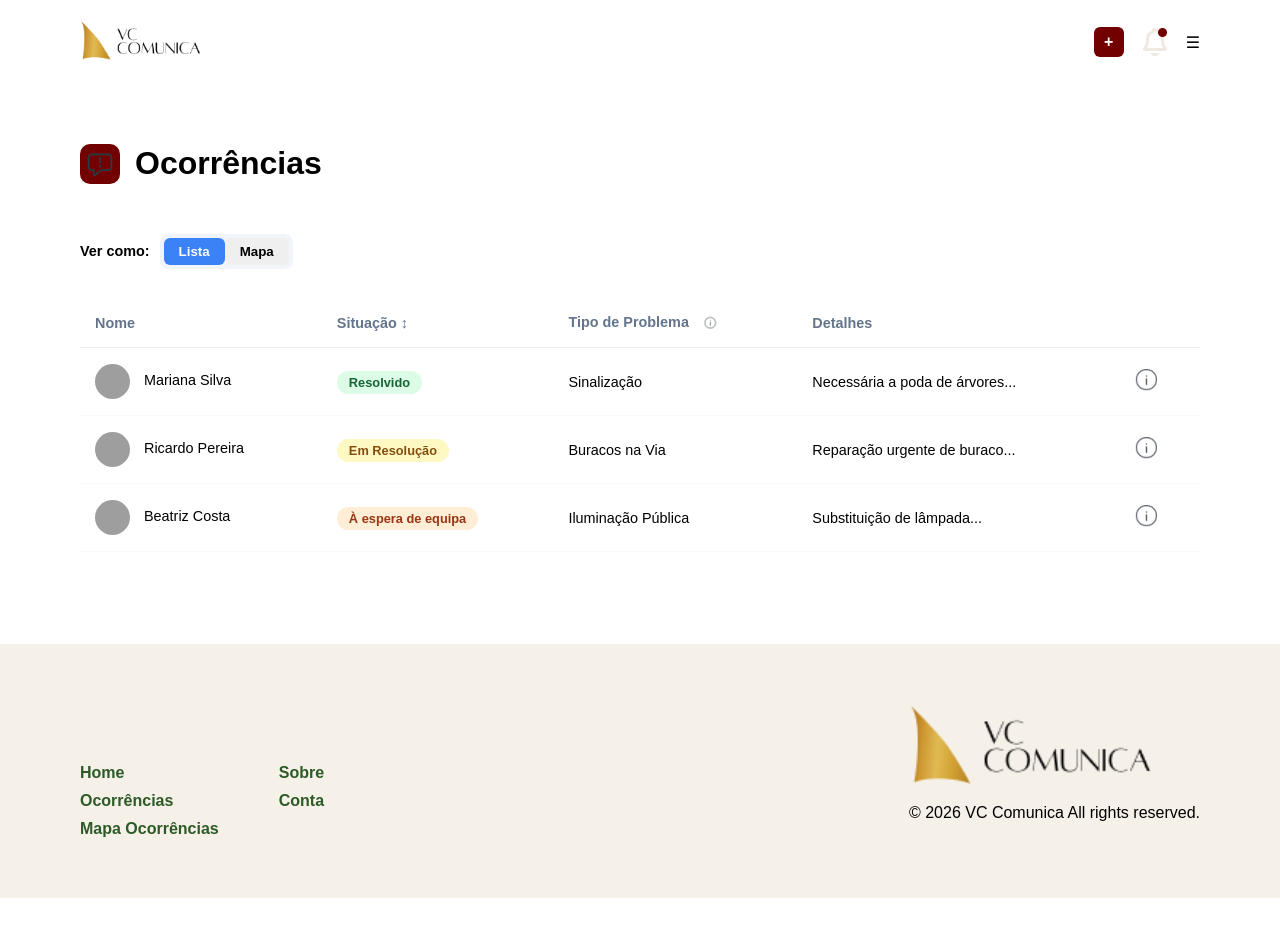
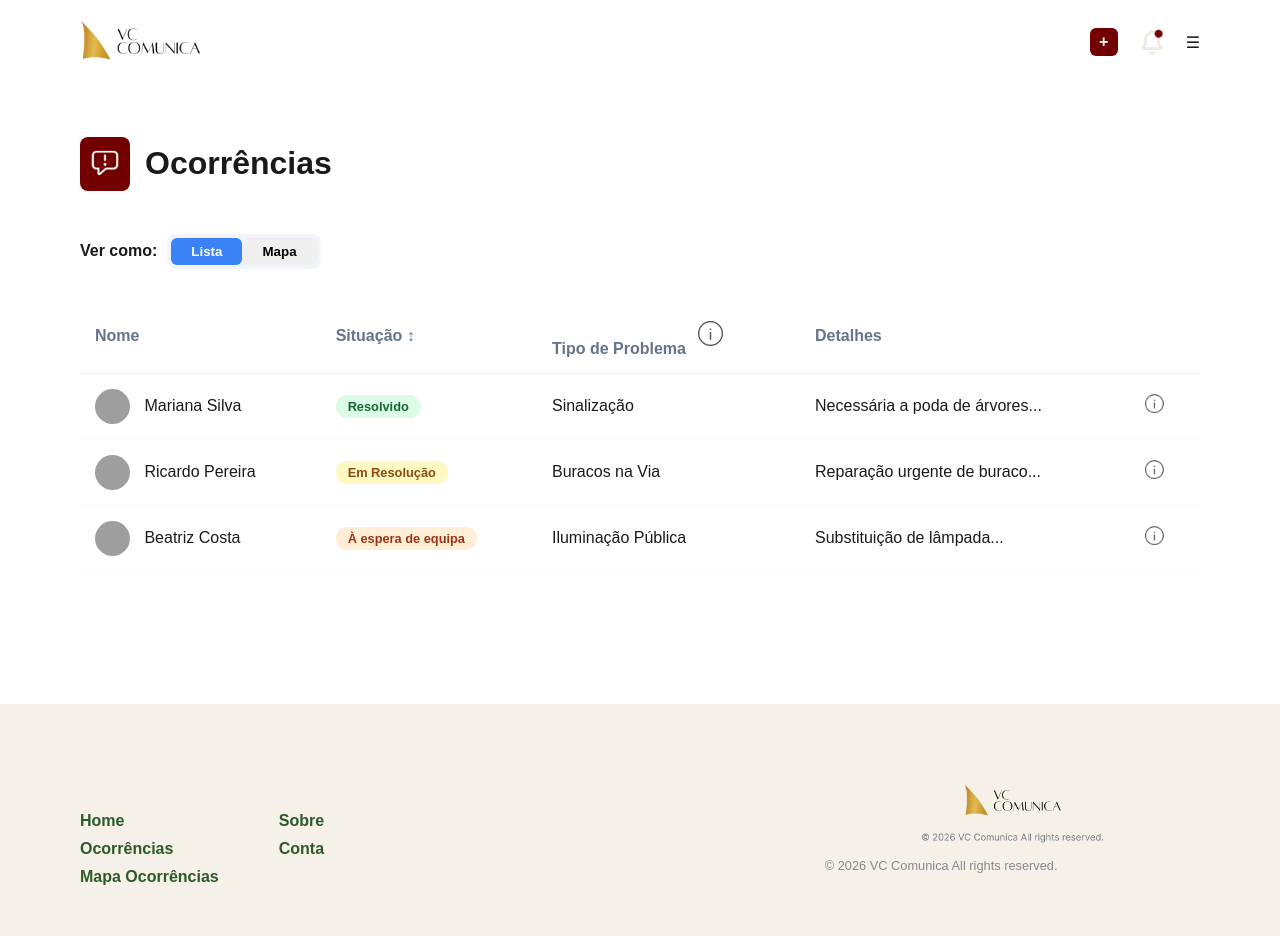
Before and after one commit to Mcaldas11/projeto-2, a Vue app in the folder Front-End/front-end/: page /ocorrencias in a window 1280 px wide. Shown: the top 936 px of the page. Before the commit the page ends 898 px from the top, so only its background shows below. Built offline with nearby package versions, Linux system fonts and the light colour scheme; grey boxes are pictures that could not be loaded.

Commit message:
feat: improve navigation and notification interactions in OcorrenciasView

```diff
--- a/Front-End/front-end/src/views/OcorrenciasView.vue
+++ b/Front-End/front-end/src/views/OcorrenciasView.vue
@@ -4,29 +4,36 @@
       <div class="logo-area">
         <img src="@/assets/logoP.png" alt="VC Comunica Logo" class="logo-img" />
       </div>
-      <div class="nav-icons">
+      <div class="nav-icons" ref="navIcons">
         <router-link to="/new-ocorrencia" class="icon add">+</router-link>
         <img
           :src="notifications.length === 0 ? notifOff : notifOn"
+          alt="notifications"
           class="icon notification"
-          @click="toggleNotif($event)"
+          @click="toggleNotif"
           ref="notifIcon"
         />
-        <span class="icon" @click="toggleMenu($event)" ref="menuIcon">☰</span>
+        <span class="icon" ref="menuIcon" @click="toggleMenu">☰</span>
 
         <div v-if="showMenu" class="hamburger-menu" ref="menuPanel">
           <div class="menu-list">
-            <router-link to="/" class="menu-item"
-              >Home <img src="@/assets/home.png" class="menu-icon"
-            /></router-link>
-            <router-link to="/ocorrencias" class="menu-item"
-              >Ocorrências <img src="@/assets/ocorrencias.png" class="menu-icon"
-            /></router-link>
-            <router-link to="/conta" class="menu-item"
-              >Conta <img src="@/assets/conta.png" class="menu-icon"
-            /></router-link>
+            <router-link to="/" class="menu-item" @click="showMenu = false">
+              <span class="menu-label">Home</span>
+              <img src="@/assets/home.png" alt="home" class="menu-icon" />
+            </router-link>
+
+            <router-link to="/ocorrencias" class="menu-item" @click="showMenu = false">
+              <span class="menu-label">Ocorrências</span>
+              <img src="@/assets/ocorrencias.png" alt="ocorrencias" class="menu-icon" />
+            </router-link>
+
+            <router-link to="/conta" class="menu-item" @click="showMenu = false">
+              <span class="menu-label">Conta</span>
+              <img src="@/assets/conta.png" alt="conta" class="menu-icon" />
+            </router-link>
           </div>
         </div>
+
         <div v-if="showNotif" class="notifications" ref="notifPanel">
           <h4>Notificações</h4>
           <div class="notif-list">
@@ -47,7 +54,9 @@
 
     <main class="main-content">
       <div class="title-header">
-        <img src="@/assets/ocorrencias.png" alt="Ocorrências" class="icon-title-img" />
+        <div class="icon-main-bg">
+          <img src="@/assets/ocorrencias.png" alt="Ocorrências" class="icon-main-img" />
+        </div>
         <h1>Ocorrências</h1>
       </div>
 
@@ -75,7 +84,9 @@
             <tr>
               <th>Nome</th>
               <th>Situação ↕</th>
-              <th>Tipo de Problema <img src="@/assets/detalhes.png" alt="Detalhes" class="th-icon" /></th>
+              <th>
+                Tipo de Problema <img src="@/assets/detalhes.png" alt="Detalhes" class="th-icon" />
+              </th>
               <th>Detalhes</th>
               <th></th>
             </tr>
@@ -104,8 +115,7 @@
       <section v-else class="map-view">
         <div class="map-container">
           <div class="map-placeholder">
-<!--             <img src="@/assets/mapa_fundo.png" alt="Mapa" />
- -->            <div class="marker red" style="top: 40%; left: 45%">3</div>
+            <div class="marker red" style="top: 40%; left: 45%">3</div>
             <div class="marker red-large" style="top: 55%; left: 25%">6</div>
             <div class="marker green" style="top: 75%; left: 75%">1</div>
           </div>
@@ -125,8 +135,8 @@
             </p>
             <div class="reported-by">
               <strong>Reportado por:</strong>
-              <div class="reporter">
-                <img src="@/assets/avatar.png" class="avatar-small" />
+              <div class="user-chip">
+                <img src="@/assets/avatar.png" class="avatar-xs" />
                 <span>Miguel Silva</span>
               </div>
             </div>
@@ -138,17 +148,17 @@
     <footer class="main-footer">
       <div class="footer-links">
         <div class="col">
-          <a href="#">Home</a>
-          <a href="#">Ocorrências</a>
-          <a href="#">Mapa Ocorrências</a>
+          <router-link to="/">Home</router-link>
+          <router-link to="/ocorrencias">Ocorrências</router-link>
+          <router-link to="/mapa">Mapa Ocorrências</router-link>
         </div>
         <div class="col">
-          <a href="#">Sobre</a>
-          <a href="#">Conta</a>
+          <router-link to="/sobre">Sobre</router-link>
+          <router-link to="/conta">Conta</router-link>
         </div>
       </div>
       <div class="footer-brand">
-        <img src="@/assets/logoP.png" alt="Logo" class="logo-img-small" />
+        <img src="@/assets/logo_footer.png" alt="Logo" class="logo-img-small" />
         <p class="copyright">© 2026 VC Comunica All rights reserved.</p>
       </div>
     </footer>
@@ -160,23 +170,36 @@ import { ref, onMounted, onBeforeUnmount } from 'vue'
 import notifOn from '@/assets/notificationson.png'
 import notifOff from '@/assets/notificationsoff.png'
 
-const viewMode = ref('lista') // 'lista' ou 'mapa'
+const viewMode = ref('lista')
 const showNotif = ref(false)
 const showMenu = ref(false)
-const notifications = ref([{ id: 1, title: 'Estado', body: 'Resolvido' }])
+const notifications = ref([
+  {
+    id: 1,
+    title: 'Estado da ocorrência',
+    body: 'O estado foi alterado para <strong>Resolvido</strong>',
+  },
+])
 
-// refs for panels/icons
 const notifPanel = ref(null)
 const notifIcon = ref(null)
 const menuPanel = ref(null)
 const menuIcon = ref(null)
 
-const toggleNotif = (e) => { showNotif.value = !showNotif.value; e?.stopPropagation() }
-const toggleMenu = (e) => { showMenu.value = !showMenu.value; e?.stopPropagation() }
+const toggleNotif = (e) => {
+  e.stopPropagation()
+  showNotif.value = !showNotif.value
+  showMenu.value = false
+}
+
+const toggleMenu = (e) => {
+  e.stopPropagation()
+  showMenu.value = !showMenu.value
+  showNotif.value = false
+}
 
 const removeNotif = (i) => notifications.value.splice(i, 1)
 
-// Dados de exemplo para a lista
 const ocorrencias = ref([
   {
     id: 1,
@@ -185,7 +208,7 @@ const ocorrencias = ref([
     statusClass: 'resolvido',
     tipo: 'Sinalização',
     detalhes: 'Necessária a poda de árvores...',
-    userImg: '/path/to/img1.png',
+    userImg: '/img/avatar1.png',
   },
   {
     id: 2,
@@ -194,7 +217,7 @@ const ocorrencias = ref([
     statusClass: 'em-resolucao',
     tipo: 'Buracos na Via',
     detalhes: 'Reparação urgente de buraco...',
-    userImg: '/path/to/img2.png',
+    userImg: '/img/avatar2.png',
   },
   {
     id: 3,
@@ -203,25 +226,26 @@ const ocorrencias = ref([
     statusClass: 'espera',
     tipo: 'Iluminação Pública',
     detalhes: 'Substituição de lâmpada...',
-    userImg: '/path/to/img3.png',
+    userImg: '/img/avatar3.png',
   },
 ])
 
 function handleDocClick(e) {
-  const nPanel = notifPanel.value
-  const nIcon = notifIcon.value
-  if (showNotif.value) {
-    if (nPanel && !nPanel.contains(e.target) && nIcon && !nIcon.contains(e.target)) {
-      showNotif.value = false
-    }
+  if (
+    showNotif.value &&
+    notifPanel.value &&
+    !notifPanel.value.contains(e.target) &&
+    !notifIcon.value.contains(e.target)
+  ) {
+    showNotif.value = false
   }
-
-  const mPanel = menuPanel.value
-  const mIcon = menuIcon.value
-  if (showMenu.value) {
-    if (mPanel && !mPanel.contains(e.target) && mIcon && !mIcon.contains(e.target)) {
-      showMenu.value = false
-    }
+  if (
+    showMenu.value &&
+    menuPanel.value &&
+    !menuPanel.value.contains(e.target) &&
+    !menuIcon.value.contains(e.target)
+  ) {
+    showMenu.value = false
   }
 }
 
@@ -230,39 +254,98 @@ onBeforeUnmount(() => document.removeEventListener('click', handleDocClick))
 </script>
 
 <style scoped>
-/* ESTRUTURA E NAVBAR */
 .page-container {
-  font-family: sans-serif;
+  font-family: Arial, sans-serif;
+  color: #1a1a1a;
 }
+
+/* NAVBAR (Styles da Home) */
 .navbar {
   display: flex;
   justify-content: space-between;
   padding: 20px 80px;
   align-items: center;
+  background: white;
 }
 .logo-img {
   height: 40px;
 }
 .nav-icons {
   display: flex;
-  gap: 15px;
+  gap: 20px;
   align-items: center;
   position: relative;
+  cursor: pointer;
 }
 .icon.add {
   background: #730000;
   color: white;
-  width: 30px;
-  height: 30px;
+  width: 28px;
+  height: 28px;
   display: flex;
   align-items: center;
   justify-content: center;
   border-radius: 6px;
   text-decoration: none;
-  font-weight: bold;
+  font-weight: 700;
+}
+.icon.notification {
+  width: 28px;
+  height: 28px;
+  object-fit: contain;
 }
 
-/* TITULO E TOGGLE */
+/* MENU & NOTIFICAÇÕES */
+.hamburger-menu,
+.notifications {
+  position: absolute;
+  top: 44px;
+  right: 0;
+  background: #fff;
+  border-radius: 12px;
+  padding: 12px;
+  box-shadow: 0 12px 30px rgba(0, 0, 0, 0.15);
+  z-index: 70;
+}
+.hamburger-menu {
+  width: 200px;
+}
+.menu-list {
+  display: flex;
+  flex-direction: column;
+  gap: 10px;
+  align-items: flex-end;
+}
+.menu-item {
+  display: flex;
+  align-items: center;
+  justify-content: flex-end;
+  gap: 8px;
+  text-decoration: none;
+  color: #0b2b2b;
+  font-weight: 700;
+  padding: 8px;
+  width: 100%;
+}
+.menu-label {
+  font-size: 13px;
+}
+.menu-icon {
+  width: 14px;
+  height: 14px;
+}
+.notif-item {
+  background: #dff3ec;
+  padding: 12px;
+  border-radius: 8px;
+  cursor: pointer;
+  margin-bottom: 8px;
+}
+.notif-title {
+  font-weight: 700;
+}
+
+/* CONTEÚDO ESPECÍFICO */
 .main-content {
   padding: 40px 80px;
   min-height: 70vh;
@@ -273,21 +356,19 @@ onBeforeUnmount(() => document.removeEventListener('click', handleDocClick))
   gap: 15px;
   margin-bottom: 30px;
 }
-.icon-title-bg {
+.icon-main-bg {
   background: #730000;
-  color: white;
   padding: 10px;
   border-radius: 8px;
 }
-
-.icon-title-img {
-  width: 40px;
-  height: 40px;
-  object-fit: contain;
-  background: #730000;
-  padding: 6px;
-  border-radius: 10px;
-  display: inline-block;
+.icon-main-img {
+  width: 30px;
+  height: 30px;
+  filter: brightness(0) invert(1);
+}
+.title-header h1 {
+  font-size: 32px;
+  font-weight: 800;
 }
 
 .view-toggle {
@@ -295,7 +376,6 @@ onBeforeUnmount(() => document.removeEventListener('click', handleDocClick))
   align-items: center;
   gap: 10px;
   margin-bottom: 30px;
-  font-size: 0.9rem;
   font-weight: bold;
 }
 .toggle-buttons {
@@ -306,7 +386,7 @@ onBeforeUnmount(() => document.removeEventListener('click', handleDocClick))
 }
 .toggle-btn {
   border: none;
-  padding: 6px 15px;
+  padding: 6px 20px;
   border-radius: 6px;
   cursor: pointer;
   font-weight: bold;
@@ -317,11 +397,10 @@ onBeforeUnmount(() => document.removeEventListener('click', handleDocClick))
   color: white;
 }
 
-/* VISTA DE LISTA (TABELA) */
+/* TABELA */
 .occ-table {
   width: 100%;
   border-collapse: collapse;
-  font-size: 0.9rem;
 }
 .occ-table th {
   text-align: left;
@@ -340,48 +419,13 @@ onBeforeUnmount(() => document.removeEventListener('click', handleDocClick))
   margin-right: 10px;
   vertical-align: middle;
 }
-
 .info-btn {
-  width: 34px;
-  height: 34px;
-  object-fit: contain;
+  width: 30px;
+  height: 30px;
   cursor: pointer;
-  border-radius: 6px;
 }
 
-.th-icon {
-  width: 18px;
-  height: 18px;
-  object-fit: contain;
-  vertical-align: middle;
-  margin-left: 8px;
-}
-
-/* BADGES DE STATUS */
-.status-badge {
-  padding: 4px 12px;
-  border-radius: 20px;
-  font-size: 0.8rem;
-  font-weight: bold;
-}
-.resolvido {
-  background: #dcfce7;
-  color: #166534;
-}
-.em-resolucao {
-  background: #fef9c3;
-  color: #854d0e;
-}
-.espera {
-  background: #ffedd5;
-  color: #9a3412;
-}
-.nao-resolvida {
-  background: #fee2e2;
-  color: #991b1b;
-}
-
-/* VISTA DE MAPA */
+/* MAPA */
 .map-container {
   display: grid;
   grid-template-columns: 1fr 350px;
@@ -394,12 +438,6 @@ onBeforeUnmount(() => document.removeEventListener('click', handleDocClick))
   border-radius: 15px;
   overflow: hidden;
 }
-.map-placeholder img {
-  width: 100%;
-  height: 100%;
-  object-fit: cover;
-}
-
 .marker {
   position: absolute;
   width: 30px;
@@ -424,7 +462,6 @@ onBeforeUnmount(() => document.removeEventListener('click', handleDocClick))
 .green {
   background: #22c55e;
 }
-
 .map-info-card {
   background: white;
   border: 1px solid #e2e8f0;
@@ -443,69 +480,46 @@ onBeforeUnmount(() => document.removeEventListener('click', handleDocClick))
   padding: 8px;
   border-radius: 8px;
 }
-
-/* Hamburger menu and notifications (match HomeView) */
-.hamburger-menu {
-  position: absolute;
-  top: 44px;
-  right: 0;
-  width: 200px;
-  background: #ffffff;
-  color: #0b2b2b;
-  border-radius: 12px;
-  padding: 8px;
-  box-shadow: 0 12px 30px rgba(0, 0, 0, 0.15);
-  z-index: 70;
+.user-chip {
   display: flex;
-  flex-direction: column;
-  gap: 6px;
-  transition: transform 0.18s ease, opacity 0.18s ease;
-  transform-origin: top right;
+  align-items: center;
+  gap: 8px;
+  margin-top: 5px;
+}
+.avatar-xs {
+  width: 28px;
+  height: 28px;
+  border-radius: 50%;
 }
 
-.menu-item {
-  display: block;
-  padding: 10px 12px;
-  color: #0b2b2b;
-  text-decoration: none;
-  border-radius: 8px;
-  font-weight: 700;
+/* STATUS BADGES */
+.status-badge {
+  padding: 4px 12px;
+  border-radius: 20px;
+  font-size: 0.8rem;
+  font-weight: bold;
+}
+.resolvido {
+  background: #dcfce7;
+  color: #166534;
+}
+.em-resolucao {
+  background: #fef9c3;
+  color: #854d0e;
+}
+.espera {
+  background: #ffedd5;
+  color: #9a3412;
 }
 
-.menu-item:hover { background: rgba(0,0,0,0.05); }
-
-.menu-list {
-  display: flex;
-  flex-direction: column;
-  gap: 10px;
-  align-items: flex-end;
-  padding: 6px 6px;
-}
-
-.menu-item { display: flex; align-items: center; justify-content: flex-end; gap: 8px; padding: 8px 10px }
-.menu-label { font-size: 13px; margin-right: 8px }
-.menu-icon { width: 14px; height: 14px; object-fit: contain }
-
-.notifications {
-  position: absolute;
-  top: 44px;
-  right: 0;
-  width: 320px;
-  background: #fff;
-  color: #0b2b2b;
-  border-radius: 12px;
-  padding: 12px;
-  box-shadow: 0 12px 30px rgba(0, 0, 0, 0.15);
-  z-index: 60;
-}
-
-/* FOOTER */
+/* FOOTER (Styles da Home) */
 .main-footer {
   padding: 60px 80px;
   background-color: #f5f1e9;
   display: flex;
   justify-content: space-between;
   align-items: flex-end;
+  margin-top: 60px;
 }
 .footer-links {
   display: flex;
@@ -524,4 +538,9 @@ onBeforeUnmount(() => document.removeEventListener('click', handleDocClick))
 .logo-img-small {
   height: 80px;
 }
+.copyright {
+  font-size: 0.8rem;
+  color: #888;
+  margin-top: 10px;
+}
 </style>
```
